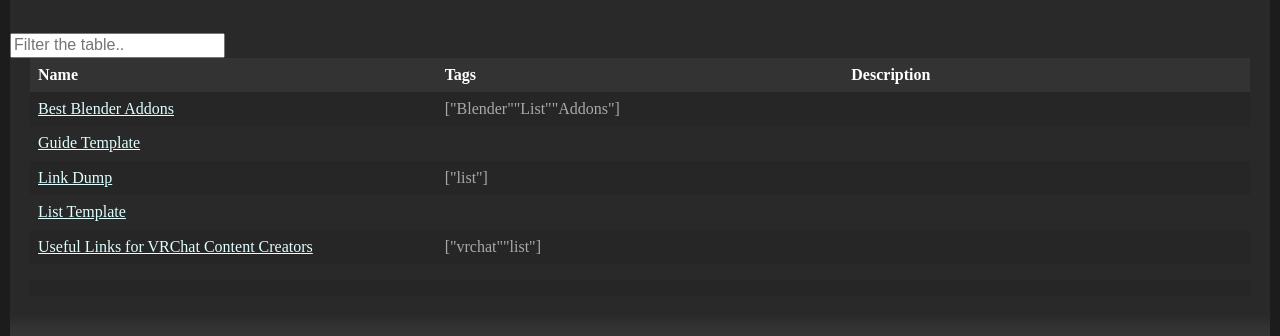
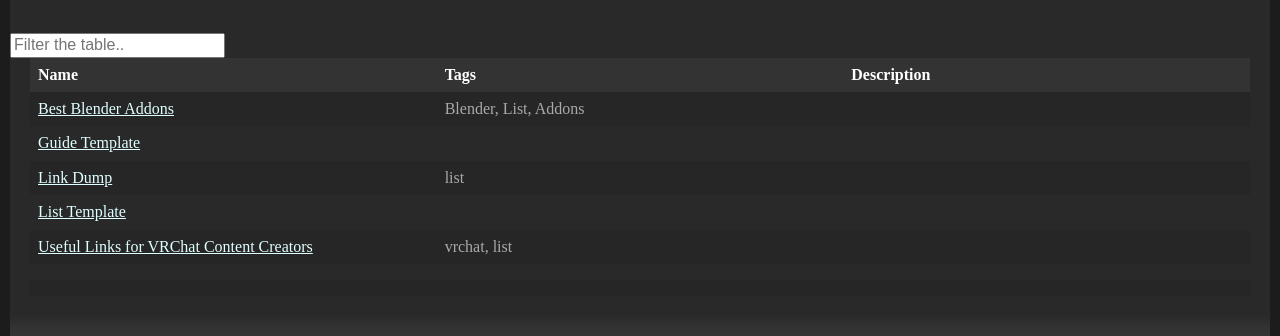
Before and after one commit to vuwnu/knowmore, a Jekyll site: the page built from index.html, in a window 1280 px wide. Shown: the part 226-562 px from the top of the page. Built offline with Jekyll 4.4.1, drawn with Linux system fonts in a browser that asks for light colours.

Commit message:
fixed how tags are displayed

```diff
--- a/_layouts/page.html
+++ b/_layouts/page.html
@@ -10,8 +10,8 @@
 
       <div class="page-head">
         <h1>{{ page.title }}</h1>
-        <h5>Tags</h5>
-        <p>{{ page.tags | split: ", " }}</p>
+        <h2>Tags</h2>
+        <p>{{ page.tags | join: ', ' }}</p>
       </div>
 
       {{ content }}
--- a/index.html
+++ b/index.html
@@ -23,7 +23,7 @@ permalink: /
   {% for page in sorted-pages %}
   <tr>
     <td><a href="{{ page.url | relative_url }}">{{ page.title | escape }}</a></td>
-    <td>{{ page.tags | split: ", " }}</td>
+    <td>{{ page.tags | join: ', ' }}</td>
     <td>{{ page.excerpt }}</td>
   </tr>
   {%- endfor -%}
```
